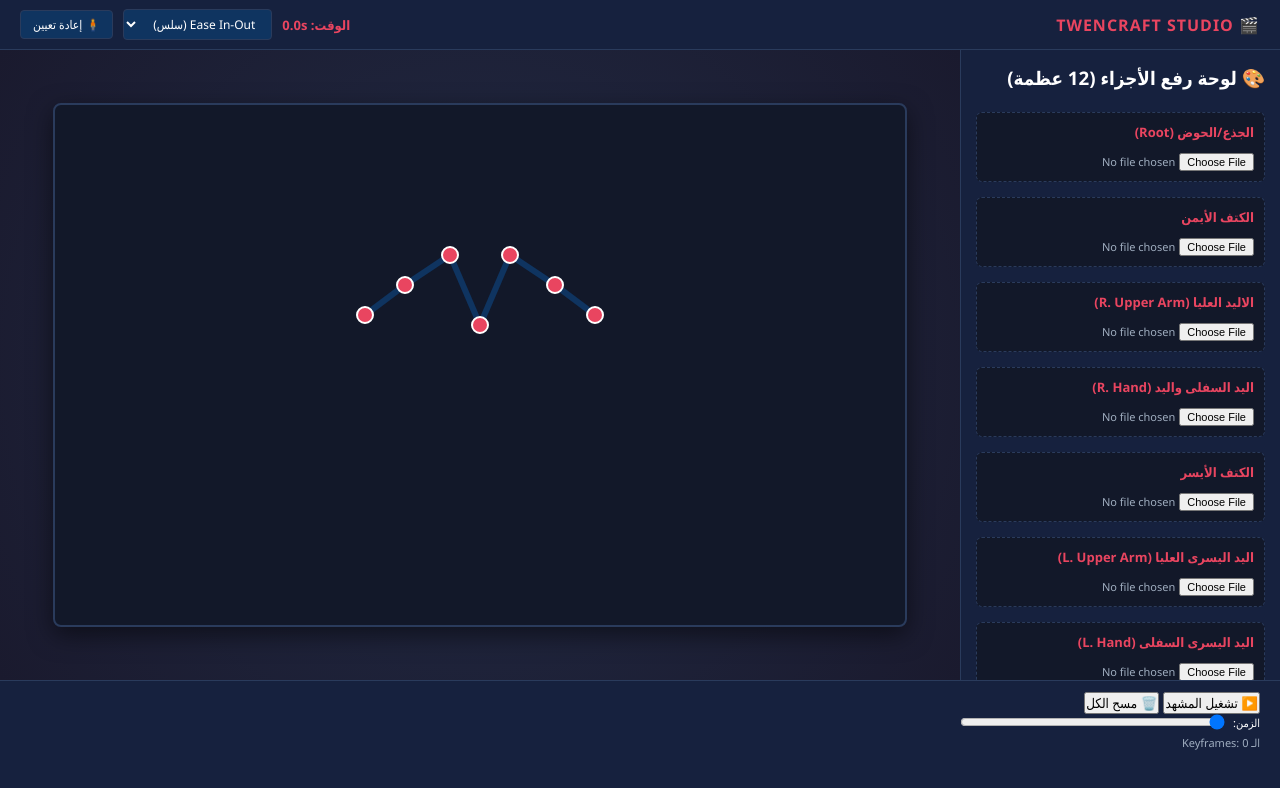
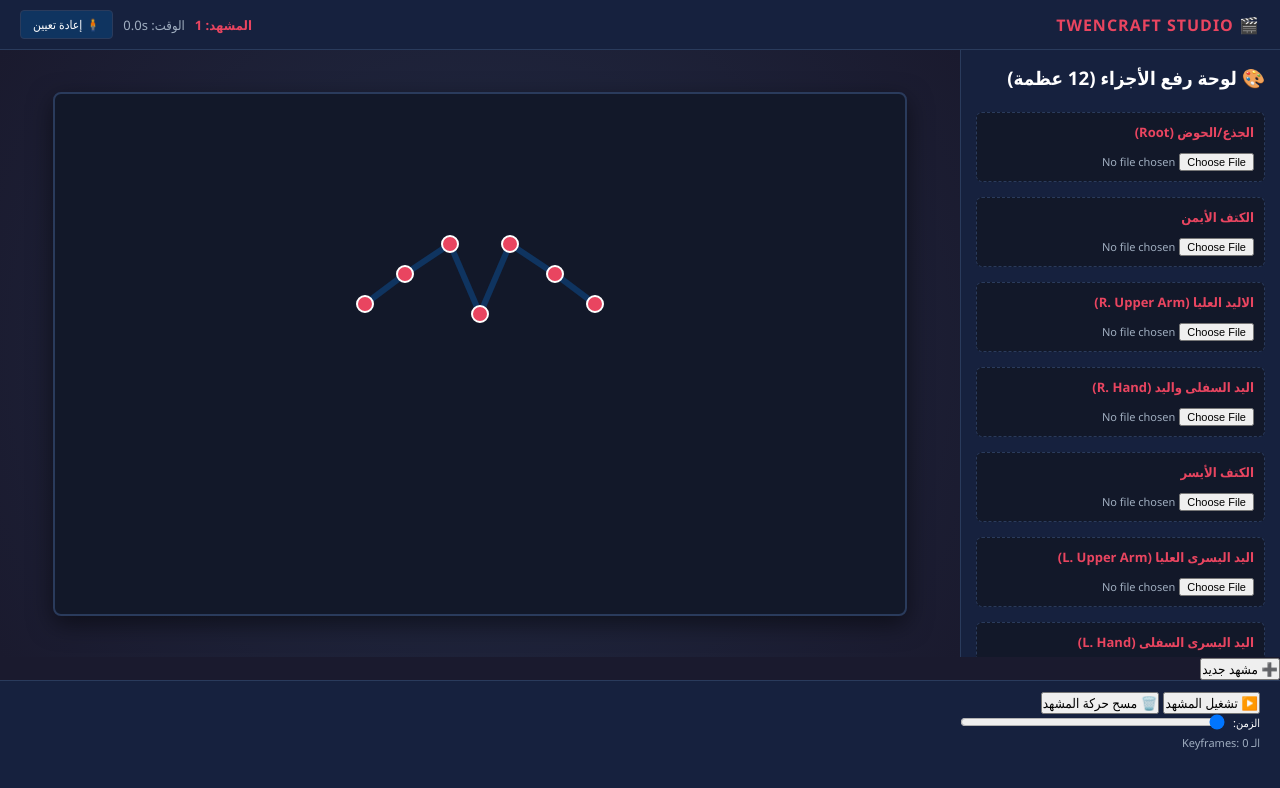
Before and after one commit to Wiamtwt77/2D, a website built with Vite: page index.html in a window 1280 px wide. Built offline with nearby package versions, Linux system fonts and the light colour scheme.

Commit message:
Update index.html

```diff
--- a/index.html
+++ b/index.html
@@ -10,11 +10,8 @@
     <header class="toolbar">
         <div class="logo">🎬 TWENCRAFT STUDIO</div>
         <div class="toolbar-group">
-            <span id="timeDisplay" style="font-size: 13px; color: #e94560; font-weight: bold;">الوقت: 0.0s</span>
-            <select id="easingSelect">
-                <option value="easeInOut">Ease In-Out (سلس)</option>
-                <option value="linear">Linear (خطي)</option>
-            </select>
+            <span id="sceneTitle" style="font-size: 13px; color: #e94560; font-weight: bold;">المشهد: 1</span>
+            <span id="timeDisplay" style="font-size: 13px; color: #a0aec0;">الوقت: 0.0s</span>
             <button id="resetPoseBtn">🧍 إعادة تعيين</button>
         </div>
     </header>
@@ -26,10 +23,16 @@
         </main>
     </div>
 
+    <!-- شريط إدارة المشاهد (Scenes Bar) -->
+    <div class="scenes-bar" id="scenesBar">
+        <div class="scenes-list" id="scenesList"></div>
+        <button id="addSceneBtn">➕ مشهد جديد</button>
+    </div>
+
     <footer class="timeline">
         <div class="timeline-controls">
             <button id="playBtn">▶️ تشغيل المشهد</button>
-            <button id="clearTimelineBtn">🗑️ مسح الكل</button>
+            <button id="clearTimelineBtn">🗑️ مسح حركة المشهد</button>
             <div class="scrub-area">
                 <span style="font-size:11px;">الزمن:</span>
                 <input type="range" id="timeScrubber" min="0" max="5" step="0.1" value="0">
```
